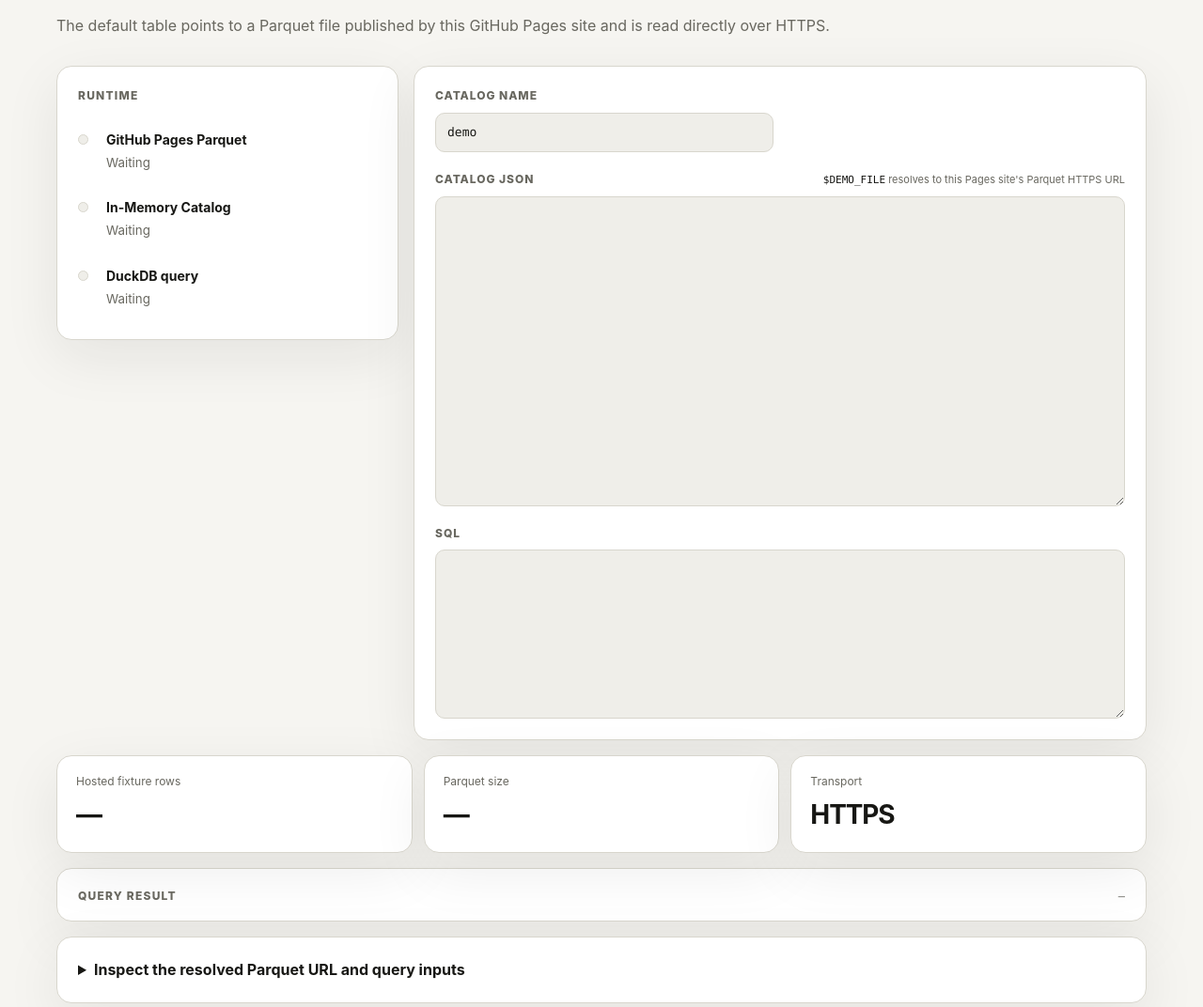
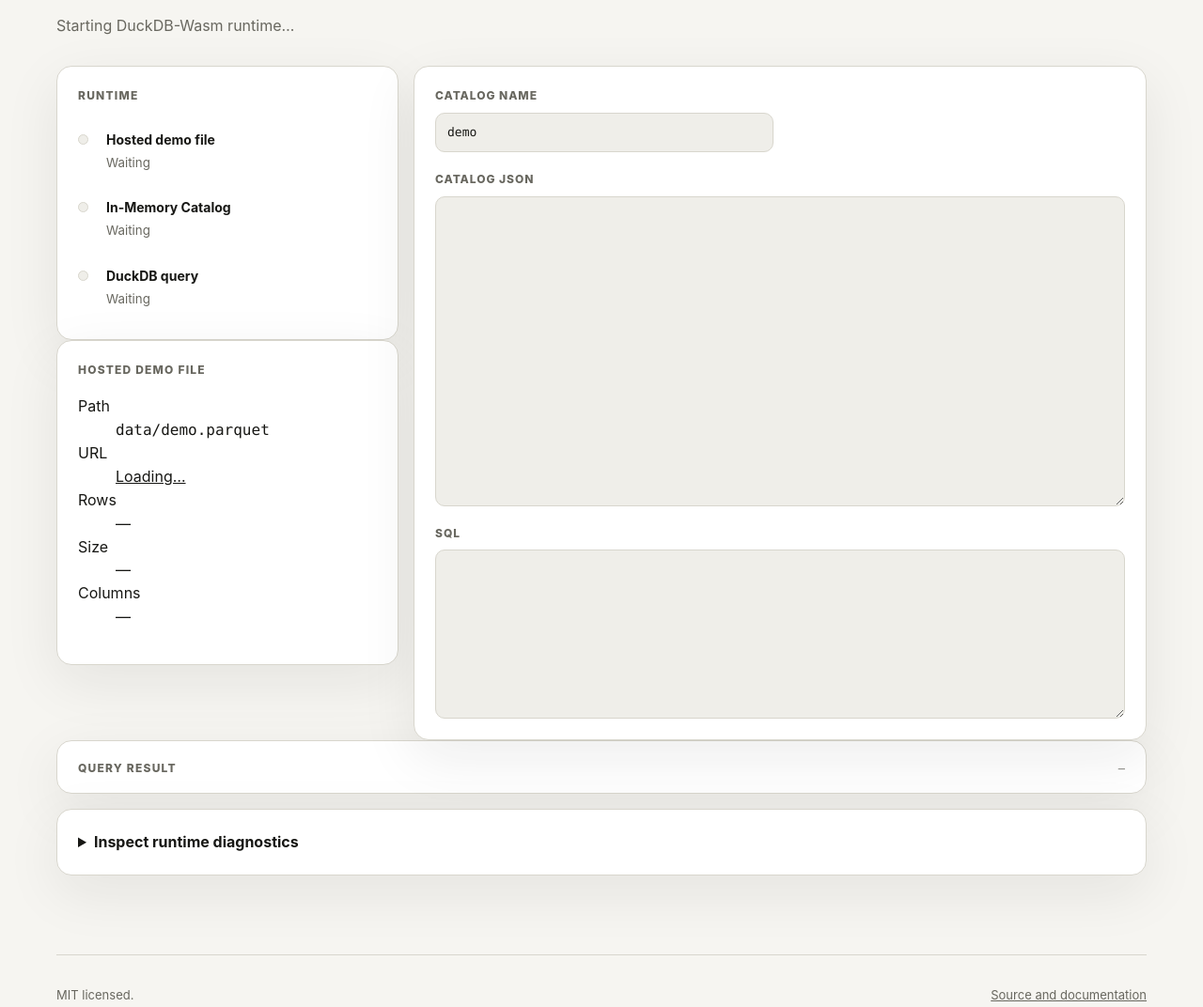
Before and after one commit to tokibi/duckdb-wasm-in-memory-catalog, a website: page demo/index.html in a window 1280 px wide. Shown: the part 1461-2533 px from the top of the page at 94% size. Drawn offline with Linux system fonts and the light colour scheme; files whose address does not match are found by name.

Commit message:
feat: organize runtime and hosted fixture UI

```diff
--- a/demo/index.html
+++ b/demo/index.html
@@ -86,16 +86,17 @@
           </div>
         </div>
         <p class="demo-intro" id="demo-status" aria-live="polite">
-          The default table points to a Parquet file published by this GitHub Pages site and is read directly over HTTPS.
+          Starting DuckDB-Wasm runtime…
         </p>
 
         <div class="demo-layout">
+          <div class="demo-sidebar">
             <div class="panel steps-panel">
               <div class="panel-title">Runtime</div>
               <ol class="steps">
                 <li data-step="source" data-state="idle">
                   <span class="step-dot"></span>
-                <div><strong>GitHub Pages Parquet</strong><small data-step-detail>Waiting</small></div>
+                  <div><strong>Hosted demo file</strong><small data-step-detail>Waiting</small></div>
                 </li>
                 <li data-step="catalog" data-state="idle">
                   <span class="step-dot"></span>
@@ -108,6 +109,35 @@
               </ol>
             </div>
 
+            <div class="panel fixture-panel">
+              <div class="panel-title">Hosted demo file</div>
+              <dl class="fixture-details">
+                <div>
+                  <dt>Path</dt>
+                  <dd><code>data/demo.parquet</code></dd>
+                </div>
+                <div>
+                  <dt>URL</dt>
+                  <dd><a id="fixture-url" href="./data/demo.parquet">Loading…</a></dd>
+                </div>
+                <div class="fixture-stats">
+                  <div>
+                    <dt>Rows</dt>
+                    <dd id="fixture-rows">—</dd>
+                  </div>
+                  <div>
+                    <dt>Size</dt>
+                    <dd id="fixture-bytes">—</dd>
+                  </div>
+                </div>
+                <div>
+                  <dt>Columns</dt>
+                  <dd class="fixture-columns" id="fixture-columns">—</dd>
+                </div>
+              </dl>
+            </div>
+          </div>
+
           <div class="panel editor-panel">
             <div class="editor-field compact-field">
               <label for="catalog-name">Catalog name</label>
@@ -115,10 +145,7 @@
             </div>
 
             <div class="editor-field">
-              <div class="editor-label-row">
               <label for="catalog-editor">Catalog JSON</label>
-                <span><code>$DEMO_FILE</code> resolves to this Pages site's Parquet HTTPS URL</span>
-              </div>
               <textarea class="editor-textarea catalog-editor" id="catalog-editor" spellcheck="false" aria-label="Catalog JSON"></textarea>
             </div>
 
@@ -127,12 +154,6 @@
               <textarea class="editor-textarea sql-editor" id="sql-editor" spellcheck="false" aria-label="SQL query"></textarea>
             </div>
           </div>
-        </div>
-
-        <div class="metrics" aria-label="Demo metrics">
-          <article><span>Hosted fixture rows</span><strong id="metric-rows">—</strong></article>
-          <article><span>Parquet size</span><strong id="metric-bytes">—</strong></article>
-          <article><span>Transport</span><strong id="metric-transport">HTTPS</strong></article>
         </div>
 
         <div class="panel results-panel">
@@ -149,12 +170,8 @@
         </div>
 
         <details class="panel details-panel">
-          <summary>Inspect the resolved Parquet URL and query inputs</summary>
+          <summary>Inspect runtime diagnostics</summary>
           <div class="detail-grid">
-            <div>
-              <span class="detail-label">Parquet URL</span>
-              <code id="parquet-uri">—</code>
-            </div>
             <pre id="diagnostics">Diagnostics will appear here after the query.</pre>
           </div>
         </details>
```
Lines whose indentation alone changed are shown as unchanged.
